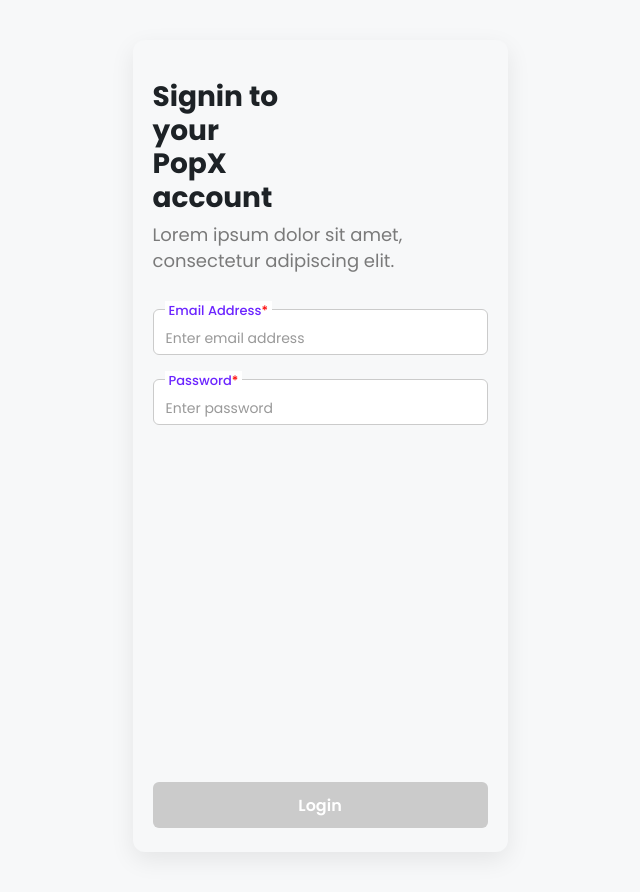
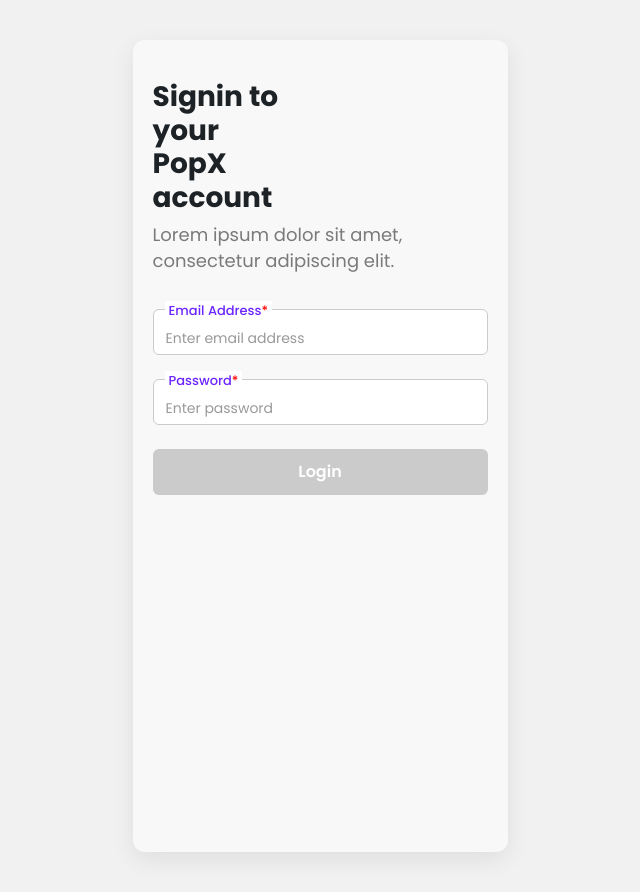
Before and after one commit to revanthkankipati/popx-assignment, a React (Vite) app: page /login in a window 1280 px wide. Shown: the whole page, without its empty margins (320-960 px from the left). Built offline with nearby package versions, Linux system fonts and the light colour scheme.

Commit message:
Refine UI to match Adobe XD design

```diff
--- a/src/styles/app.css
+++ b/src/styles/app.css
@@ -8,15 +8,15 @@
 }
 
 body {
-  background: #f7f8f9;
+  background: #f1f1f1;
 }
 
 .app-frame,
 .mobile-container {
   width: 375px;
-  height: 812px;
+  min-height: 812px;
   margin: 40px auto;
-  background: #f7f8f9;
+  background: #f8f8f8;
   border-radius: 12px;
   box-shadow: 0 8px 25px rgba(0, 0, 0, 0.08);
   overflow: hidden;
@@ -49,7 +49,7 @@
 .signup-page {
   display: flex;
   flex-direction: column;
-  height: 100%;
+  min-height: 100%;
   padding: 0 20px 24px;
 }
 
@@ -167,9 +167,12 @@
 
 .profile-header {
   margin: 0 -20px;
-  padding: 18px 20px;
+  padding: 16px 16px;
   border-bottom: 1px solid #e5e5e5;
   background: #fff;
+  height: 56px;
+  display: flex;
+  align-items: center;
 }
 
 .profile-header h2 {
@@ -186,7 +189,7 @@
 
 .profile-info {
   display: flex;
-  gap: 16px;
+  gap: 12px;
   margin-top: 24px;
 }
 
@@ -225,8 +228,8 @@
 }
 
 .profile-name {
-  font-size: 18px;
-  font-weight: 600;
+  font-size: 16px;
+  font-weight: 700;
   color: #1d2226;
   margin-top: 10px;
 }
@@ -239,15 +242,15 @@
 
 .profile-description {
   max-width: 260px;
-  font-size: 14px;
-  color: #555;
-  line-height: 1.6;
-  margin-top: 24px;
+  font-size: 13px;
+  color: #444;
+  line-height: 1.5;
+  margin-top: 20px;
 }
 
 .profile-divider {
   width: 100%;
-  border-top: 1px dashed #e5e5e5;
+  border-top: 1px dashed #dcdcdc;
 }
 
 .btn-disabled {
```
